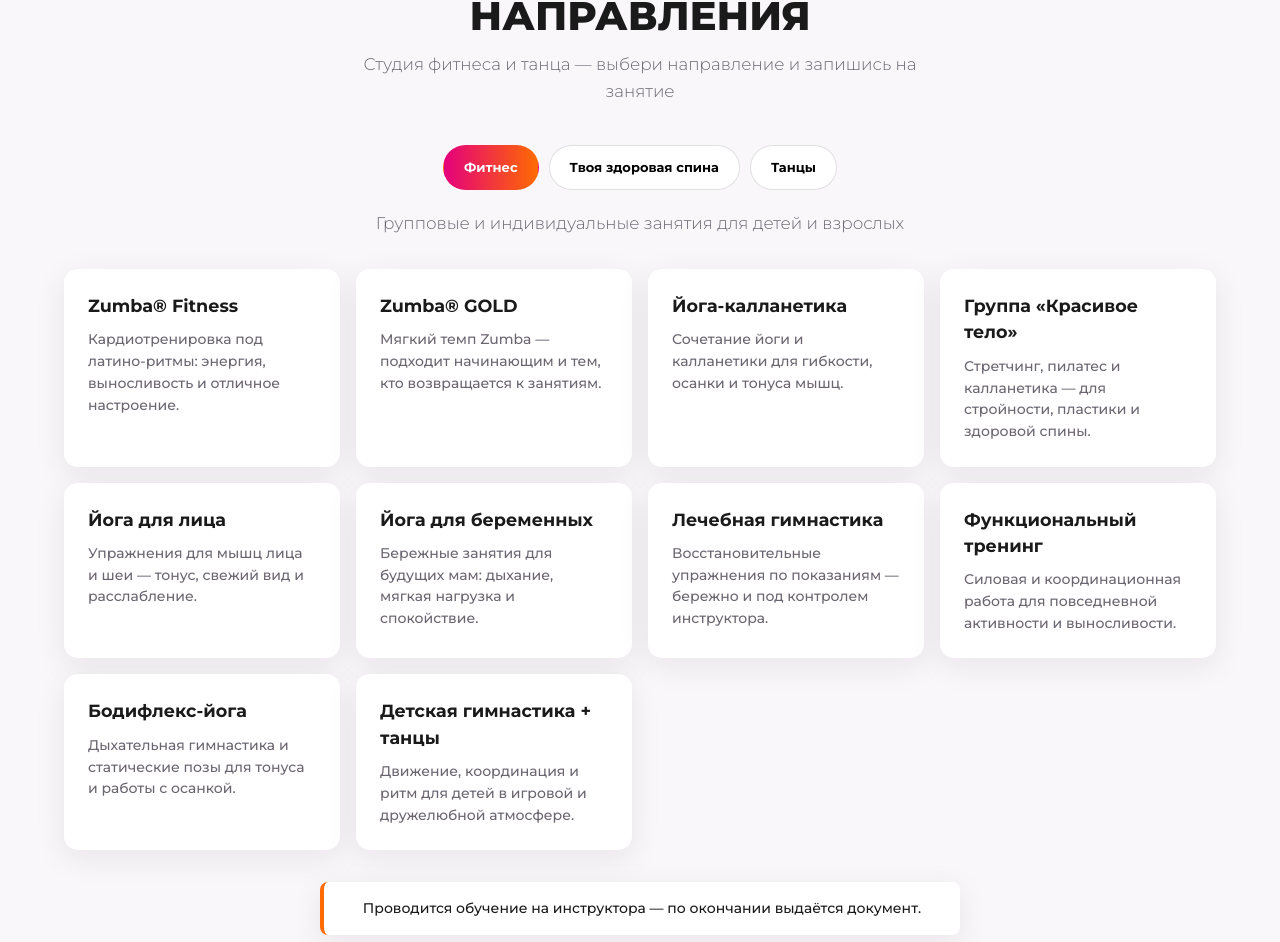
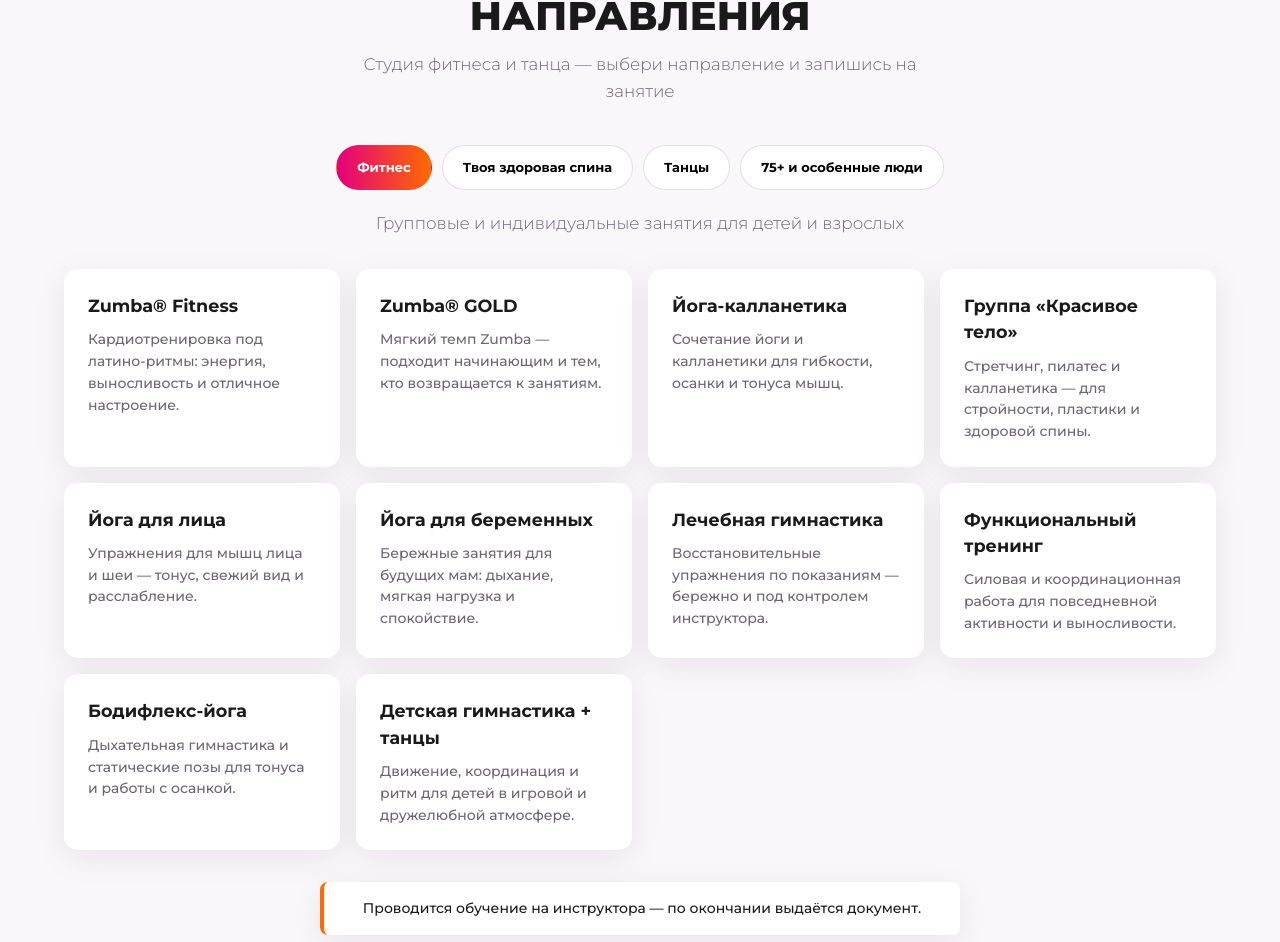
Before and after one commit to gama1726/zumba-site, a React (Vite) app: page / in a window 1280 px wide. Shown: the part 2244-3186 px from the top of the page. Built offline with nearby package versions, Linux system fonts and the light colour scheme.

Commit message:
feat: направление «75+ и особенные люди»

```diff
--- a/src/components/sections/Directions.tsx
+++ b/src/components/sections/Directions.tsx
@@ -41,7 +41,9 @@ export function Directions() {
           ))}
         </ul>
 
-        <p className={styles.note}>{studioNote}</p>
+        {activeId !== "active-longevity" && (
+          <p className={styles.note}>{studioNote}</p>
+        )}
       </div>
     </section>
   );
--- a/src/data/directions.ts
+++ b/src/data/directions.ts
@@ -130,4 +130,17 @@ export const directions: Direction[] = [
       },
     ],
   },
+  {
+    id: "active-longevity",
+    title: "75+ и особенные люди",
+    subtitle:
+      "Только индивидуальные занятия — в студии или на дому, программа подбирается под каждый случай",
+    programs: [
+      {
+        id: "active-longevity-special",
+        title: "Активное долголетие 75+ и Особенные люди",
+        text: "Специализированные программы оздоровительной и адаптивной физической культуры, которые исключают осевую нагрузку и резкие движения. Реабилитация после инсульта, лечебно-дыхательная программа для здоровой и комфортной жизни. Программы индивидуальные под каждый случай, занятия у вас на дому и в студии.",
+      },
+    ],
+  },
 ];
```
